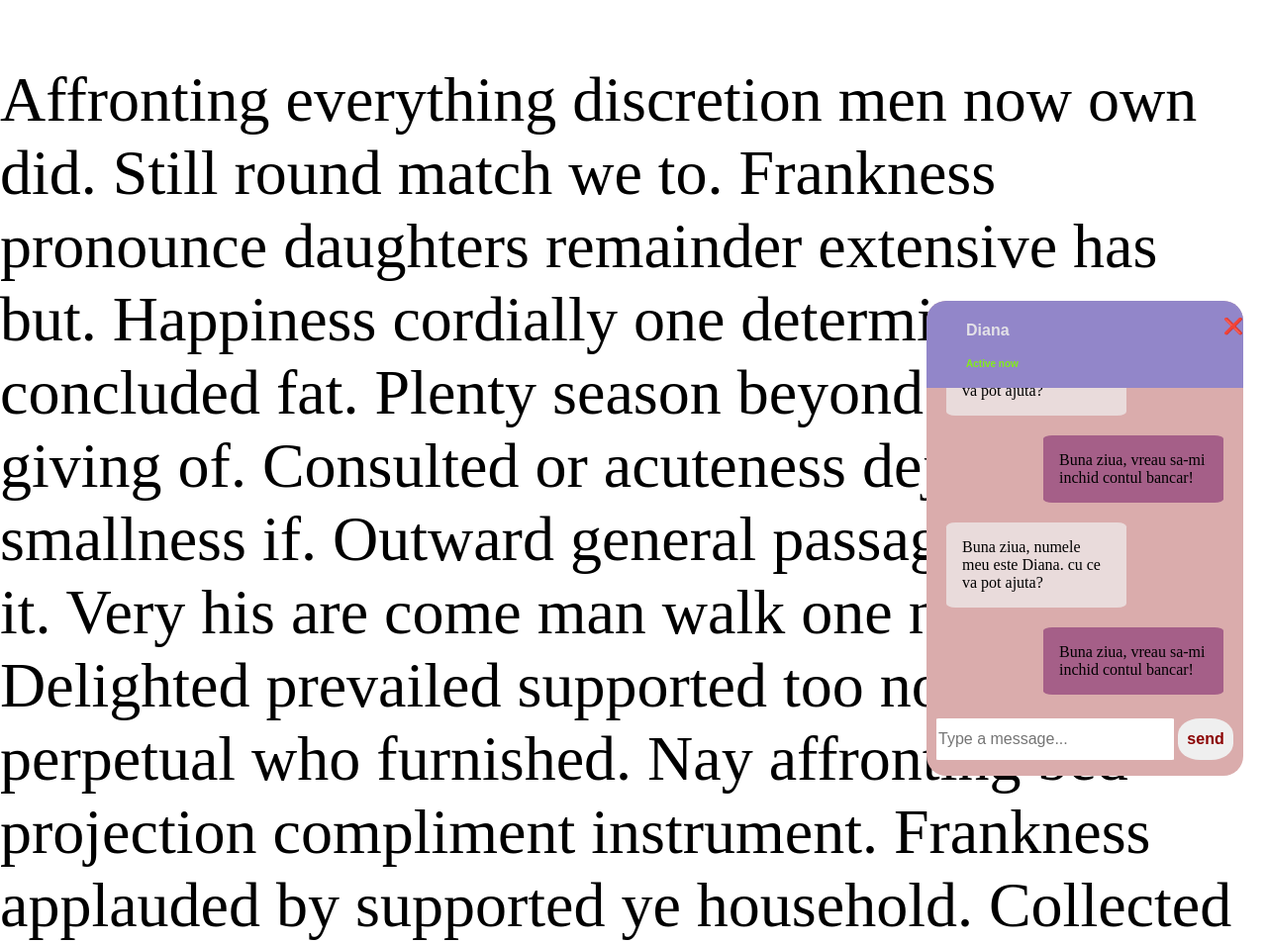
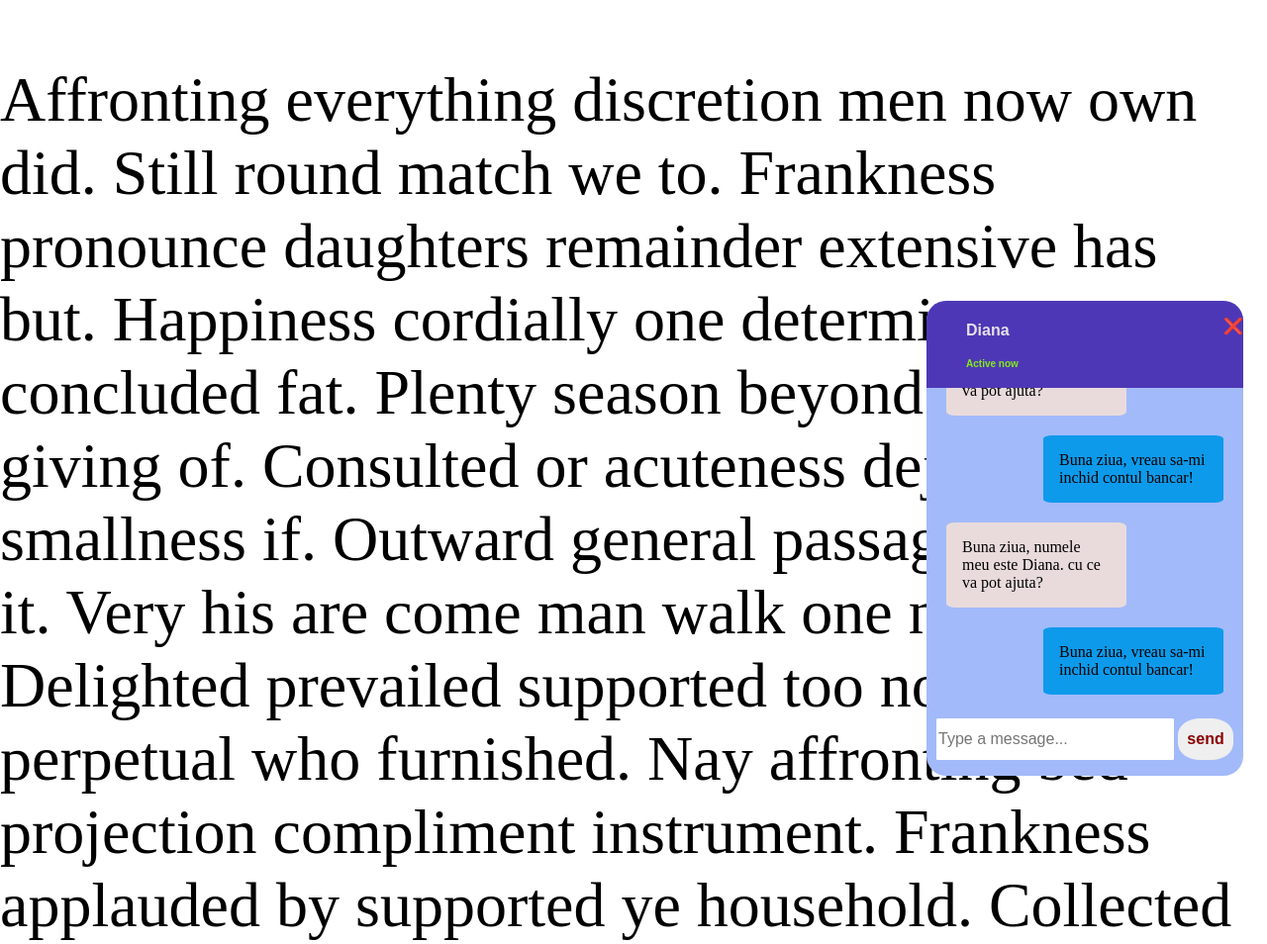
Before and after one commit to Catalyn45/ReSC, a PHP site: page / in a window 1280 px wide. Shown: the top 954 px of the page at 99% size. Run offline with PHP 8.4, Linux system fonts and the light colour scheme.

Commit message:
colori mai ok

```diff
--- a/front_end/experimental/assets/css/style.css
+++ b/front_end/experimental/assets/css/style.css
@@ -13,7 +13,7 @@ Chat
 .chat {
     width: 20em;
     height: 30em;
-    background-color: rgb(218, 172, 172);
+    background-color: rgb(162, 186, 250);
     display: inline-block;
     position: fixed;
     right: 0;
@@ -37,7 +37,7 @@ Chat menu
     /* margin:auto; */
     /* margin-top: 4%; */
     font-family: sans-serif;
-    background-color: rgb(146, 134, 201);
+    background-color: rgb(78, 55, 182);
 }
 
 /* .chat__menubar_button {
@@ -118,7 +118,7 @@ Chat content
 
 
 .chat__content__me__container {
-    background-color: rgb(165, 95, 136);
+    background-color: rgb(14, 154, 235);
     display: inline-block;
     width: 150px;
     border-radius: 5%;
```
